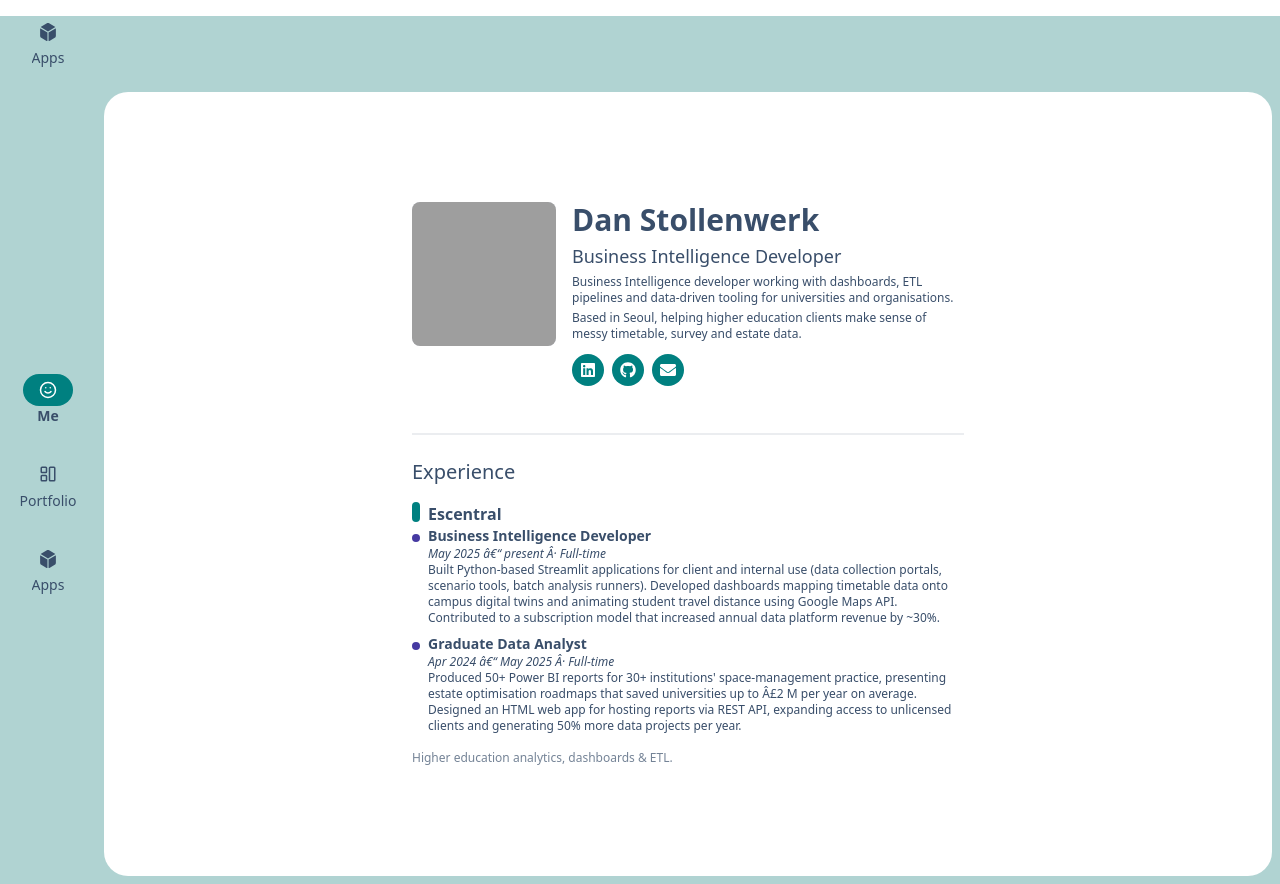
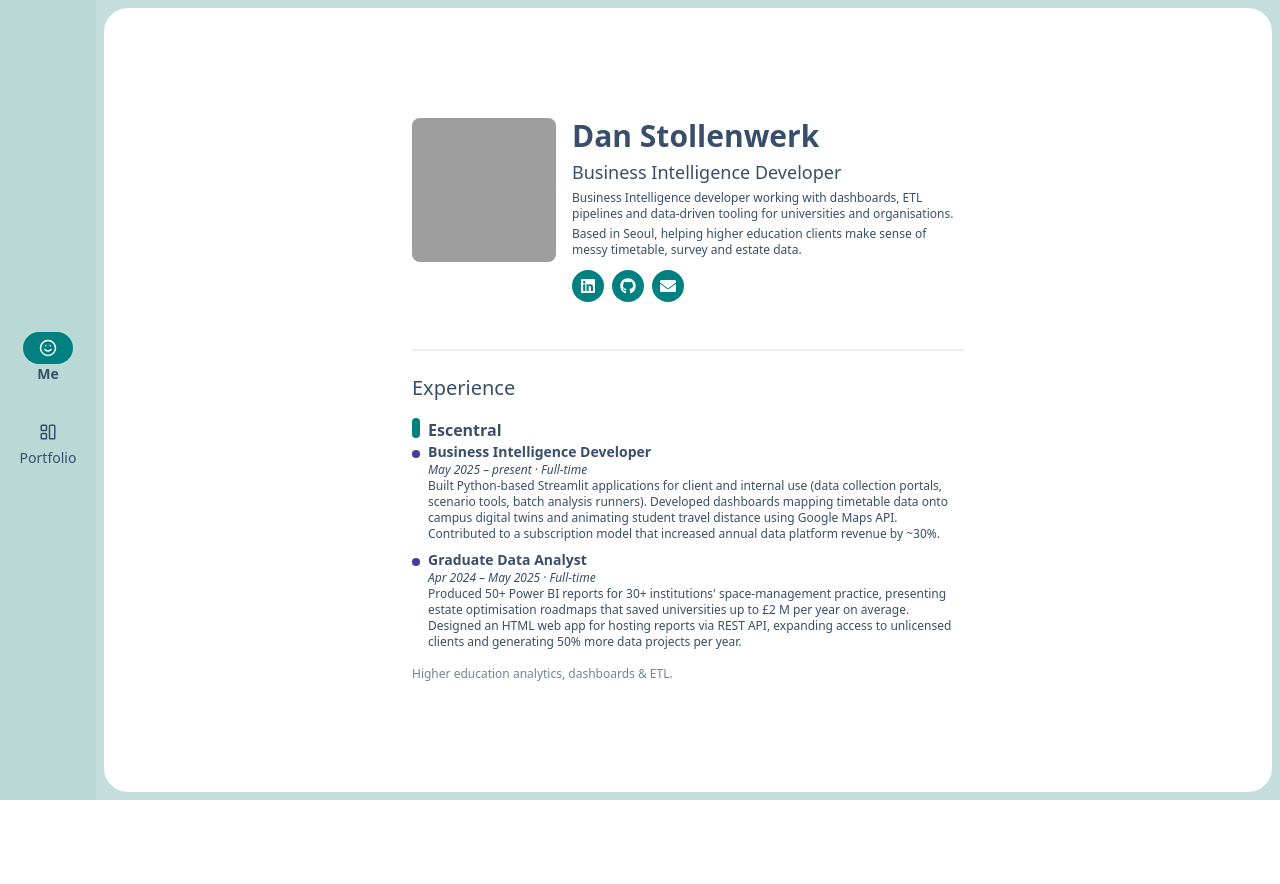
Before and after one commit to d4nwk/to, a plain HTML site: page index.html in a window 1280 px wide. After the commit the page ends 800 px from the top, so only its background shows below. Drawn offline with nearby package versions, Linux system fonts and the light colour scheme; grey boxes are pictures that could not be loaded.

Commit message:
removed apps tab

```diff
--- a/index.html
+++ b/index.html
@@ -1,46 +1,3 @@
-<!-- Apps section -->
-        <div
-          data-section-id="apps"
-          class="section hidden h-full overflow-y-auto scrollbar-hide"
-        >
-          <div
-            class="m-auto w-full py-10 h-auto sm:w-10/12 lg:w-8/12 xl:w-6/12 animate-fade-in"
-          >
-            <div class="mx-4">
-              <h1 class="font-bold text-3xl mb-1">Apps</h1>
-              <p class="text-xs text-base-content/70 mb-4">
-                A place for small tools and prototypes. Coming soon.
-              </p>
-              <div class="mockup-window border bg-base-200">
-                <div class="px-6 py-10 text-center text-xs text-base-content/70">
-                  No public apps yet. I'm currently focused on dashboards,
-                  pipelines and internal tooling.
-                </div>
-              </div>
-            </div>
-          </div>
-        </div>        <!-- Apps -->
-        <button
-          class="nav-link group my-4 flex w-24 select-none flex-col items-center justify-center"
-          data-section="apps"
-        >
-          <div class="nav-pill">
-            <svg
-              stroke="currentColor"
-              fill="currentColor"
-              stroke-width="0"
-              viewBox="0 0 448 512"
-              height="18"
-              width="18"
-              xmlns="http://www.w3.org/2000/svg"
-            >
-              <path
-                d="M422.19 109.95L256.21 9.07c-19.91-12.1-44.52-12.1-64.43 0L25.81 109.95c-5.32 3.23-5.29 11.27.06 14.46L224 242.55l198.14-118.14c5.35-3.19 5.38-11.22.05-14.46zm13.84 44.63L240 271.46v223.82c0 12.88 13.39 20.91 24.05 14.43l152.16-92.48c19.68-11.96 31.79-33.94 31.79-57.7v-197.7c0-6.41-6.64-10.43-11.97-7.25zM0 161.83v197.7c0 23.77 12.11 45.74 31.79 57.7l152.16 92.47c10.67 6.48 24.05-1.54 24.05-14.43V271.46L11.97 154.58C6.64 151.4 0 155.42 0 161.83z"
-              ></path>
-            </svg>
-          </div>
-          <span class="nav-label truncate text-sm text-base-content">Apps</span>
-        </button><!DOCTYPE html>
 <html lang="en" data-theme="winter">
   <head>
     <meta charset="utf-8" />
@@ -61,7 +18,7 @@
 
     <style>
       :root {
-        --sidebar-bg: #b0d3d2;
+        --sidebar-bg: rgba(176, 211, 210, 0.5);
         --project-card-active: rgba(176, 211, 210, 0.5);
         --project-card-inactive: rgba(176, 211, 210, 0.25);
         --accent: #008080;
@@ -214,29 +171,6 @@
           <span class="nav-label truncate text-sm text-base-content"
             >Portfolio</span
           >
-        </button>
-
-        <!-- Apps -->
-        <button
-          class="nav-link group my-4 flex w-24 select-none flex-col items-center justify-center"
-          data-section="apps"
-        >
-          <div class="nav-pill">
-            <svg
-              stroke="currentColor"
-              fill="currentColor"
-              stroke-width="0"
-              viewBox="0 0 448 512"
-              height="18"
-              width="18"
-              xmlns="http://www.w3.org/2000/svg"
-            >
-              <path
-                d="M422.19 109.95L256.21 9.07c-19.91-12.1-44.52-12.1-64.43 0L25.81 109.95c-5.32 3.23-5.29 11.27.06 14.46L224 242.55l198.14-118.14c5.35-3.19 5.38-11.22.05-14.46zm13.84 44.63L240 271.46v223.82c0 12.88 13.39 20.91 24.05 14.43l152.16-92.48c19.68-11.96 31.79-33.94 31.79-57.7v-197.7c0-6.41-6.64-10.43-11.97-7.25zM0 161.83v197.7c0 23.77 12.11 45.74 31.79 57.7l152.16 92.47c10.67 6.48 24.05-1.54 24.05-14.43V271.46L11.97 154.58C6.64 151.4 0 155.42 0 161.83z"
-              ></path>
-            </svg>
-          </div>
-          <span class="nav-label truncate text-sm text-base-content">Apps</span>
         </button>
       </nav>
 
@@ -599,29 +533,6 @@
             </div>
           </div>
         </div>
-
-        <!-- Apps section -->
-        <div
-          data-section-id="apps"
-          class="section hidden h-full overflow-y-auto scrollbar-hide"
-        >
-          <div
-            class="m-auto w-full py-10 h-auto sm:w-10/12 lg:w-8/12 xl:w-6/12 animate-fade-in"
-          >
-            <div class="mx-4">
-              <h1 class="font-bold text-3xl mb-1">Apps</h1>
-              <p class="text-xs text-base-content/70 mb-4">
-                A place for small tools and prototypes. Coming soon.
-              </p>
-              <div class="mockup-window border bg-base-200">
-                <div class="px-6 py-10 text-center text-xs text-base-content/70">
-                  No public apps yet. I'm currently focused on dashboards,
-                  pipelines and internal tooling.
-                </div>
-              </div>
-            </div>
-          </div>
-        </div>
       </section>
     </main>
 
--- a/script.js
+++ b/script.js
@@ -111,7 +111,8 @@ document.addEventListener("DOMContentLoaded", () => {
       imageEl.className = "w-full h-auto block rounded-lg";
 
       const caption = document.createElement("p");
-      caption.className = "absolute bottom-2 left-2 text-xs italic text-white bg-black/50 px-2 py-1 rounded";
+      caption.className = "absolute bottom-2 left-2 text-xs italic text-white px-2 py-1 rounded-full";
+      caption.style.backgroundColor = "#008080";
       caption.textContent = img.alt || "";
 
       wrapper.appendChild(imageEl);
```
